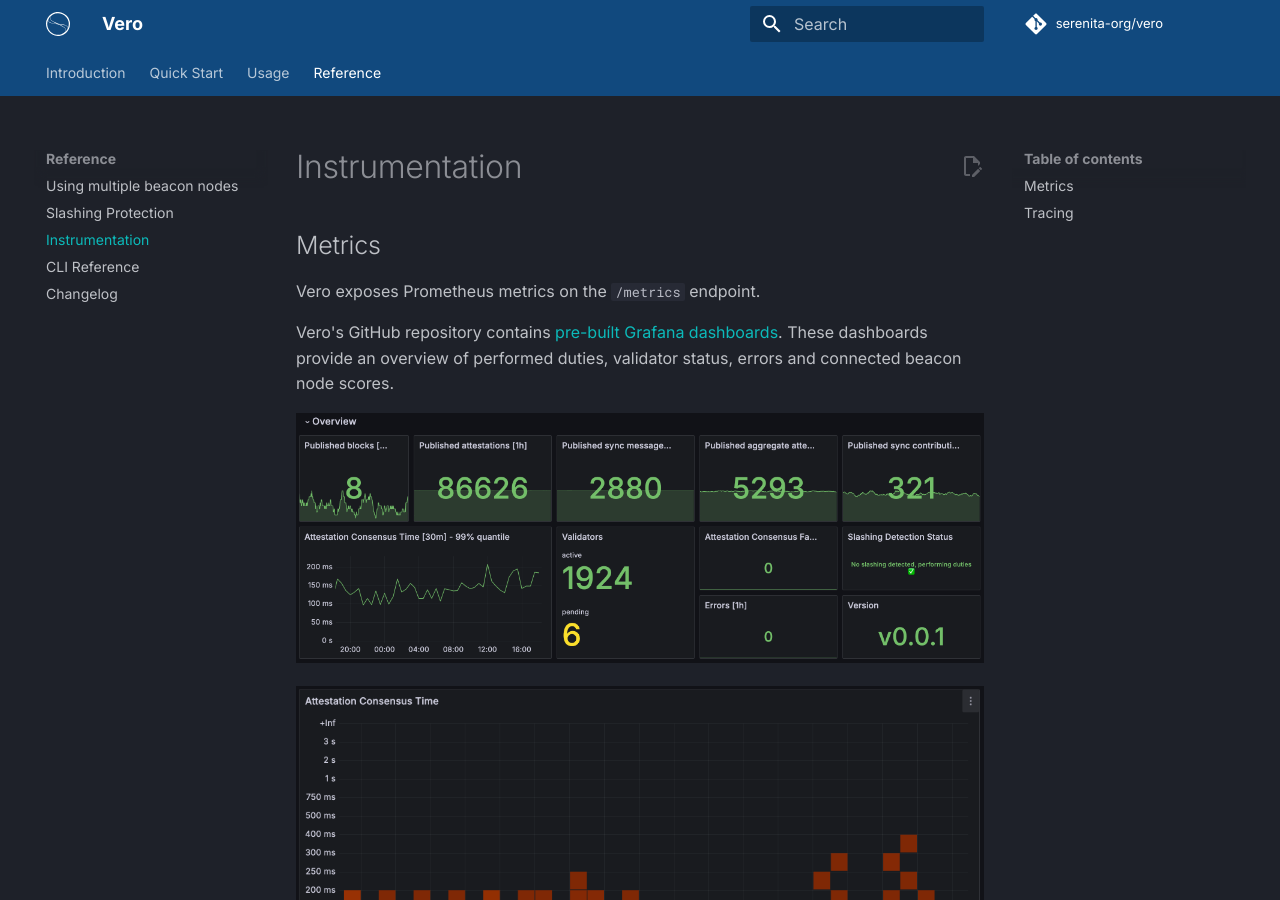
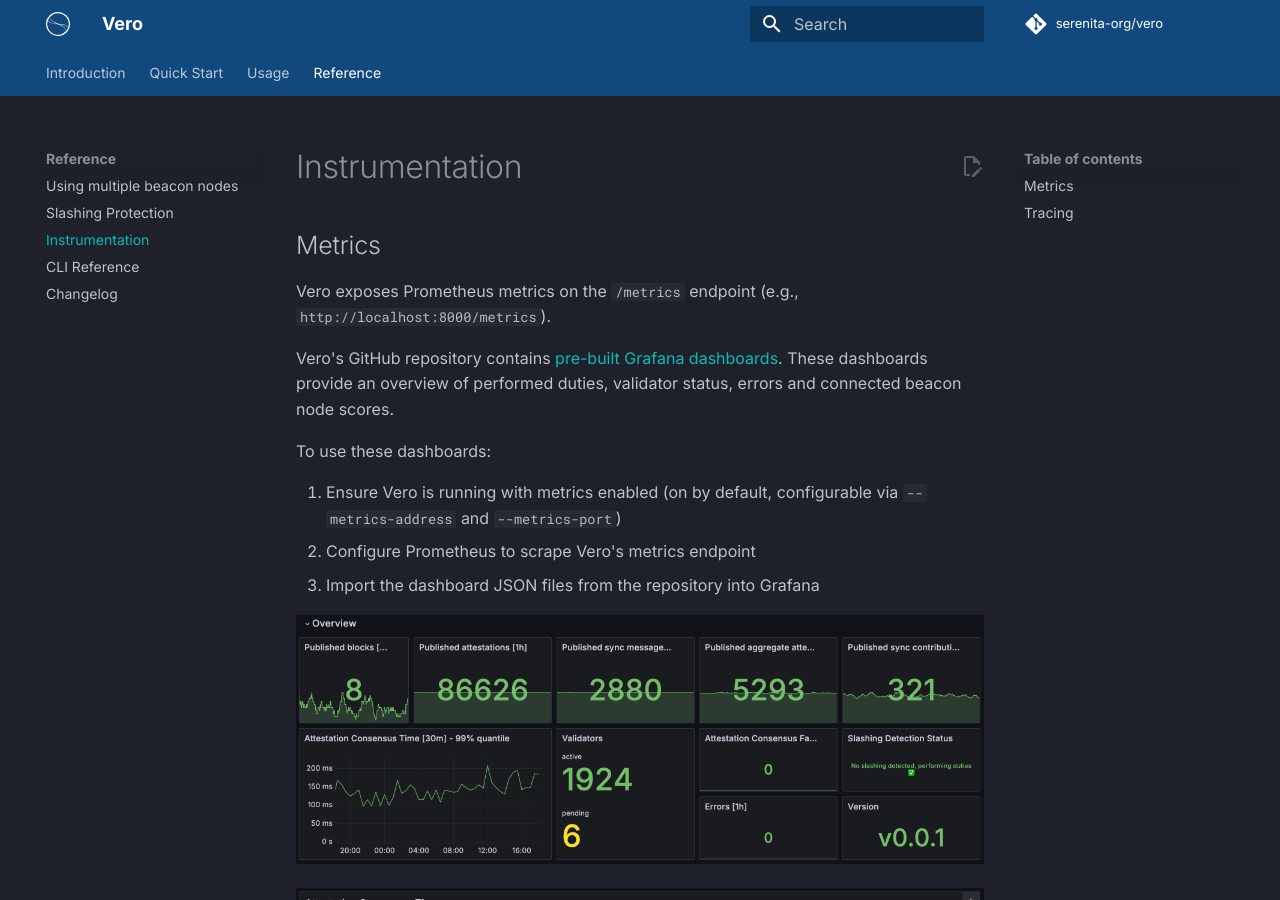
Before and after one commit to serenita-org/vero, an MkDocs documentation site: the page built from docs/docs/reference/instrumentation.md, in a window 1280 px wide and 900 px high. Built offline with MkDocs 1.6.1 and Material for MkDocs 9.7.7, drawn with Linux system fonts in a browser that asks for light colours; plug-ins that fetch from the network failed and are left out; comment, search, counter and statistics services are not loaded.

Commit message:
docs: fix typo and improve instrumentation documentation
- Fix typo: 'pre-buílt' -> 'pre-built'
- Fix spacing before period in environment variables section
- Add full metrics URL example (http://localhost:8000/metrics)
- Add step-by-step instructions for using Grafana dashboards

```diff
--- a/docs/docs/reference/instrumentation.md
+++ b/docs/docs/reference/instrumentation.md
@@ -2,12 +2,18 @@
 
 ## Metrics
 
-Vero exposes Prometheus metrics on the `/metrics` endpoint.
+Vero exposes Prometheus metrics on the `/metrics` endpoint (e.g., `http://localhost:8000/metrics`).
 
 Vero's GitHub repository contains
-[pre-buílt Grafana dashboards](https://github.com/serenita-org/vero/tree/master/grafana){:target="_blank"}.
+[pre-built Grafana dashboards](https://github.com/serenita-org/vero/tree/master/grafana){:target="_blank"}.
 These dashboards provide an overview of performed duties, validator status,
 errors and connected beacon node scores.
+
+To use these dashboards:
+
+1. Ensure Vero is running with metrics enabled (on by default, configurable via `--metrics-address` and `--metrics-port`)
+2. Configure Prometheus to scrape Vero's metrics endpoint
+3. Import the dashboard JSON files from the repository into Grafana
 
 <p align="center">
   <img alt="Overview" src="../assets/instrumentation/metrics_overview.png" style="text-align: center">
@@ -29,7 +35,7 @@
 and Vero will automatically push tracing data to the specified endpoint.
 
 You can also set other OpenTelemetry-supported environment variables, such as
-`OTEL_TRACES_SAMPLER` or `OTEL_RESOURCE_ATTRIBUTES` . For a full list of
+`OTEL_TRACES_SAMPLER` or `OTEL_RESOURCE_ATTRIBUTES`. For a full list of
 supported variables, refer to the
 [OpenTelemetry docs](https://opentelemetry.io/docs/specs/otel/configuration/sdk-environment-variables/){:target="_blank"}.
 
```
